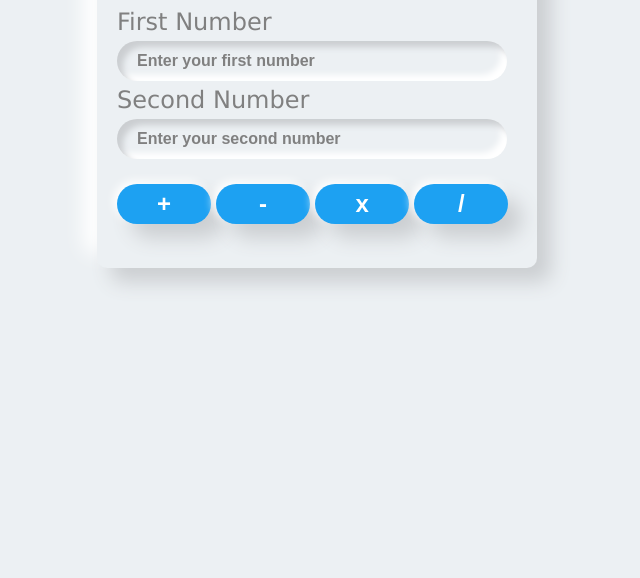
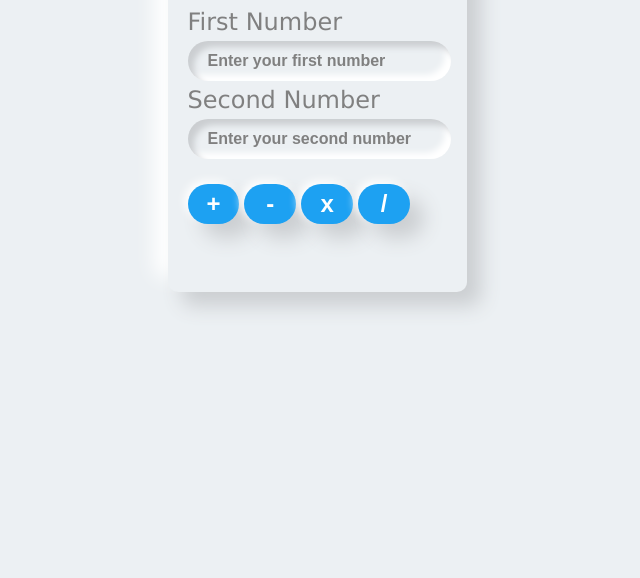
Before and after one commit to Maaz-Taha/Mini-Calculator, a plain HTML site: page index.html in a window 1280 px wide. Shown: the part 222-800 px from the top of the page, without its empty margins (323-963 px from the left). Drawn offline with Linux system fonts and the light colour scheme.

Commit message:
mini_calculator

```diff
--- a/style.css
+++ b/style.css
@@ -4,6 +4,7 @@
     /* background-color: rgb(87, 131, 169); */
     background: #ecf0f3;
     font-family: Verdana, Geneva, Tahoma, sans-serif;
+    display: flex;
 
 }
 
@@ -15,9 +16,11 @@
     /* box-shadow: 0 3px 10px rgb(0 0 0 / 0.2); */
     box-shadow: 14px 14px 20px #cbced1, -14px -14px 20px white;
     /* box-shadow: rgba(0, 0, 0, 0.35) 0px 5px 15px; */
-    width: 400px;
+    /* width: 30%;   */
     margin: 10% auto;
     padding: 20px;
+    display: flex;
+    flex-flow: column wrap;
 }
 
 #main>h2 {
@@ -54,7 +57,7 @@
 }
 button {
     /* padding: 5px; */
-    width: 23.5%;
+    width: 20%;
     color: white;
     margin-top: 20px;
     background: #1DA1F2;
@@ -65,5 +68,8 @@
     font-weight: 900;
     font-size: 24px;
     box-shadow: 14px 14px 20px #cbced1, -3px -3px 10px white;
+    /* display: flex; */
+    /* flex-flow:row wrap; */
+    /* justify-content: space-between; */
     /* box-shadow: 6px 6px 6px #cbced1, -6px -6px 6px  */
 }
```
